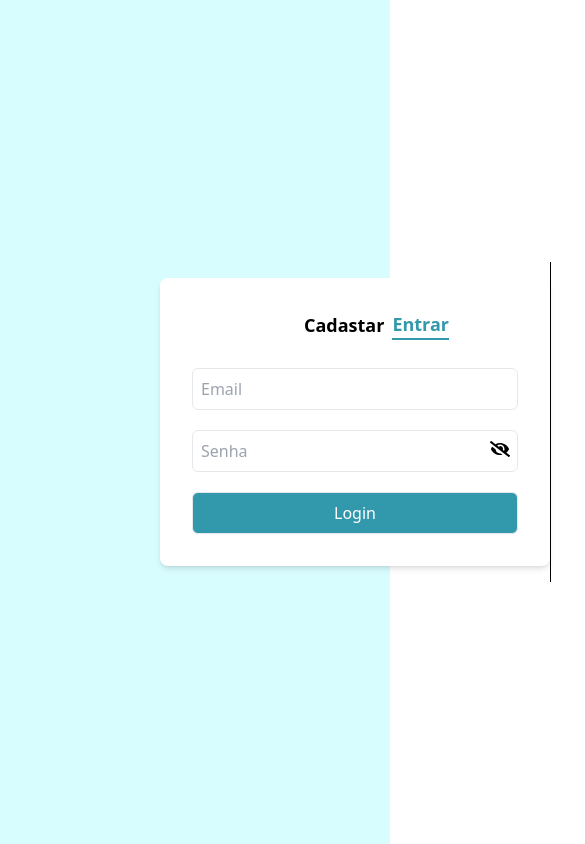
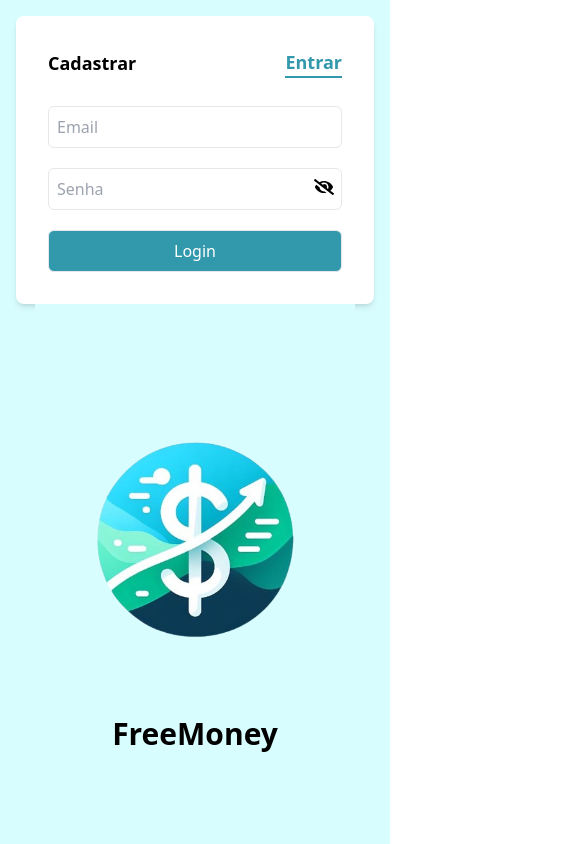
Before and after one commit to guiopen/FreeMoney, a React (Create React App) app in the folder frontend/: page /simulacoes in a window 390 px wide. Shown: the top 844 px of the page, 585 px wide, since content can reach past the window. Built offline with nearby package versions, Linux system fonts and the light colour scheme.

Commit message:
add responsividade

```diff
--- a/frontend/src/components/Logo.js
+++ b/frontend/src/components/Logo.js
@@ -3,12 +3,10 @@ import logo from '../assets/images/FreeMoney-logo.png';
 
 const Logo = () => {
     return (
-        <div className='flex justify-between items-center'>
-            <div className="h-80 border-l border-black mr-20"></div>
-            <div className='mr-40 flex flex-col items-center'>
-                <img className="h-200 w-200 mb-0" src={logo} alt="Logo" />
-                <h2 className="font-bold text-3xl mt-0" >FreeMoney</h2>
-                {/* Precisa ajustar a distância que o h2 tá da foto e a responsividade que tá uma merda */}
+        <div className='flex justify-center items-center h-screen bg-[#D8FDFF] lg:mr-100 xl:mr-200  min-w-[300px]'>
+            <div className='flex flex-col items-center'>
+                <img className="h-80 w-80 md:h-80 md:w-80 lg:h-100 lg:w-100 xl:h-110 xl:w-110 mb-4" src={logo} alt="Logo" />
+                <h2 className="font-bold text-3xl text-center">FreeMoney</h2>
             </div>
         </div>
     );
--- a/frontend/src/pages/Authentication/AuthPage.js
+++ b/frontend/src/pages/Authentication/AuthPage.js
@@ -10,44 +10,39 @@ const AUTH_COMPONENT = {
 }
 
 const AuthPage = () => {
-    const {windowWidth, windowHeight} = useWindowSize()
-    const [currentAuthComponent, setCurrentAuthComponent] = useState(AUTH_COMPONENT.LOGIN)
+    const { windowWidth, windowHeight } = useWindowSize();
+    const [currentAuthComponent, setCurrentAuthComponent] = useState(AUTH_COMPONENT.LOGIN);
 
     return (
-        <div className="flex justify-between items-center h-screen bg-[#D8FDFF] ">
-            <div className="w-full max-w-md bg-white p-8 rounded-lg shadow-md ml-40">
-                <div className="flex justify-between mb-6 space-x-2 mx-8">
+        <div className="flex flex-col lg:flex-row justify-between items-center h-screen bg-[#D8FDFF] p-4 lg:p-0">
+            <div className="flex-1 w-full max-w-md bg-white p-8 rounded-lg shadow-md lg:ml-100 xl:ml-200 mx-auto lg:mx-0 min-w-[300px]">
+                <div className="flex justify-between mb-6 space-x-2">
                     <button
                         type="button"
                         onClick={() => setCurrentAuthComponent(AUTH_COMPONENT.REGISTER)}
                         className={
-                            currentAuthComponent == AUTH_COMPONENT.REGISTER ?
-                            "text-lg font-bold text-[#3298AB] border-b-2 border-[#3298AB] hover:border-black hover:text-black transition-colors ml-20" :
-                            "text-lg font-bold hover:text-[#3298AB] transition-colors ml-20"
+                            currentAuthComponent === AUTH_COMPONENT.REGISTER ?
+                                "text-lg font-bold text-[#3298AB] border-b-2 border-[#3298AB] hover:border-black hover:text-black transition-colors" :
+                                "text-lg font-bold hover:text-[#3298AB] transition-colors"
                         }
                     >
-                        Cadastar
+                        Cadastrar
                     </button>
-                    <div className='mr-20'>
                     <button
                         type="button"
                         onClick={() => setCurrentAuthComponent(AUTH_COMPONENT.LOGIN)}
                         className={
-                                currentAuthComponent == AUTH_COMPONENT.LOGIN ?
-                                "text-lg font-bold text-[#3298AB] border-b-2 border-[#3298AB] hover:border-black hover:text-black transition-colors mr-20" :
-                                "text-lg font-bold hover:text-[#3298AB] transition-colors mr-20"
+                            currentAuthComponent === AUTH_COMPONENT.LOGIN ?
+                                "text-lg font-bold text-[#3298AB] border-b-2 border-[#3298AB] hover:border-black hover:text-black transition-colors" :
+                                "text-lg font-bold hover:text-[#3298AB] transition-colors"
                         }
                     >
                         Entrar
                     </button>
                 </div>
+                {currentAuthComponent === AUTH_COMPONENT.LOGIN ? <LoginComponent /> : <RegisterComponent />}
             </div>
-                {
-                currentAuthComponent == AUTH_COMPONENT.LOGIN
-                ? <LoginComponent />
-                : <RegisterComponent />
-                }
-            </div>
+            <div className="h-80 border-l border-black mr-40 ml-40 hidden lg:block"></div>
             <Logo />
         </div>
     );
--- a/frontend/tailwind.config.js
+++ b/frontend/tailwind.config.js
@@ -10,6 +10,19 @@ module.exports = {
         'project-hover-blue': '#8eceda',
         'background-blue': '#D8FDFF',
       },
+      margin: {
+        '300': '300px',
+        '200': '200px',
+        '100': '100px'
+      },
+      height: {
+        '100': '25rem',
+        '110': '27rem',
+      },
+      width: {
+        '100': '25rem',
+        '110': '27rem',
+      }
     },
   },
   plugins: [],
```
Lines whose indentation alone changed are shown as unchanged.
